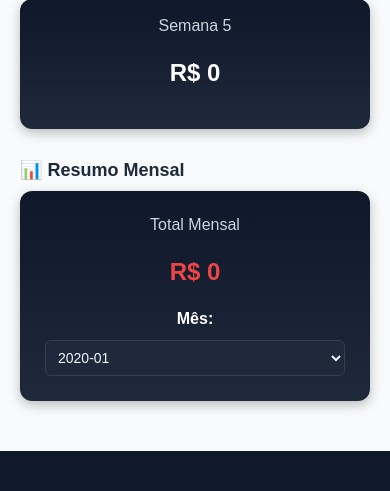
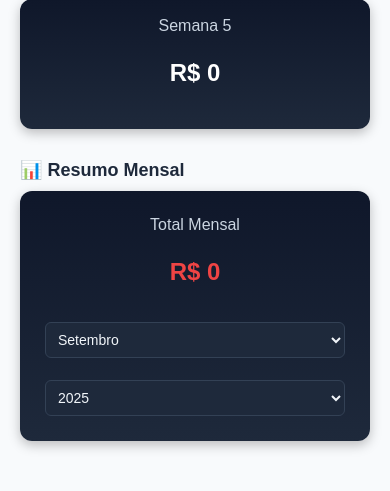
Before and after one commit to aryapromotora-alt/planilha-de-vendas, a Flask app: page /resumo in a window 390 px wide. Shown: the part 1523-2014 px from the top of the page. Before the commit the page ends 1974 px from the top, so only its background shows below. Run offline with Flask 3, Linux system fonts and the light colour scheme; tables that the repository leaves empty hold one stand-in row (values such as "Sample post").

Commit message:
Add files via upload

```diff
--- a/templates/resumo.html
+++ b/templates/resumo.html
@@ -94,12 +94,25 @@
             border-color: #22c55e;
         }
 
+        .selectors {
+            display: flex;
+            gap: 10px;
+            margin-top: 10px;
+        }
+
+        .selectors select {
+            flex: 1;
+        }
+
         @media (max-width: 600px) {
             .cards {
                 grid-template-columns: 1fr;
             }
             .large-card {
                 font-size: 16px;
+            }
+            .selectors {
+                flex-direction: column;
             }
         }
     </style>
@@ -137,26 +150,37 @@
                 <p class="valor {% if historico_mensal.get(mes_atual, 0) >= 2000 %}high{% else %}low{% endif %}" id="valor-mensal">
                     R$ {{ historico_mensal.get(mes_atual, 0) }}
                 </p>
-                <label for="mes-selector"><strong>Mês:</strong></label>
-                <select id="mes-selector">
-                    {% for chave, valor in historico_mensal.items() %}
-                        <option value="{{ chave }}" {% if chave == mes_atual %}selected{% endif %}>
-                            {{ chave }}
-                        </option>
-                    {% endfor %}
-                </select>
+
+                <div class="selectors">
+                    <select id="mes-selector">
+                        {% set meses = ["Janeiro", "Fevereiro", "Março", "Abril", "Maio", "Junho", "Julho", "Agosto", "Setembro", "Outubro", "Novembro", "Dezembro"] %}
+                        {% for i in range(1, 13) %}
+                            <option value="{{ i }}" {% if i == hoje.month %}selected{% endif %}>{{ meses[i - 1] }}</option>
+                        {% endfor %}
+                    </select>
+
+                    <select id="ano-selector">
+                        {% for a in range(2025, 2031) %}
+                            <option value="{{ a }}" {% if a == hoje.year %}selected{% endif %}>{{ a }}</option>
+                        {% endfor %}
+                    </select>
+                </div>
             </div>
         </div>
     </div>
 
     <script>
         const mesSelector = document.getElementById('mes-selector');
+        const anoSelector = document.getElementById('ano-selector');
         const valorMensal = document.getElementById('valor-mensal');
-        const dadosMensais = {{ historico_mensal | tojson }};
+        const historico = {{ historico_mensal | tojson }};
 
-        mesSelector.addEventListener('change', () => {
-            const mes = mesSelector.value;
-            const valor = dadosMensais[mes] || 0;
+        function atualizarResumo() {
+            const mes = String(mesSelector.value).padStart(2, '0');
+            const ano = anoSelector.value;
+            const chave = `${ano}-${mes}`;
+            const valor = historico[chave] || 0;
+
             valorMensal.textContent = "R$ " + valor.toLocaleString('pt-BR');
             valorMensal.classList.remove("high", "low");
             if (valor >= 2000) {
@@ -164,7 +188,13 @@
             } else {
                 valorMensal.classList.add("low");
             }
-        });
+
+            // Aqui você pode adicionar chamadas AJAX para atualizar os blocos diário e semanal
+        }
+
+        mesSelector.addEventListener('change', atualizarResumo);
+        anoSelector.addEventListener('change', atualizarResumo);
+        atualizarResumo();
     </script>
 </body>
 </html>
```
